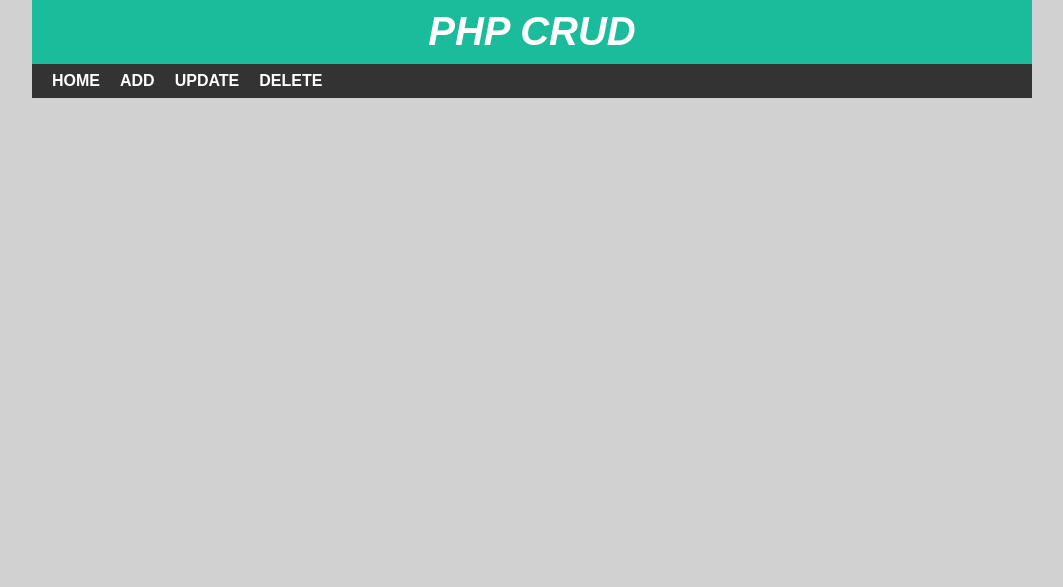
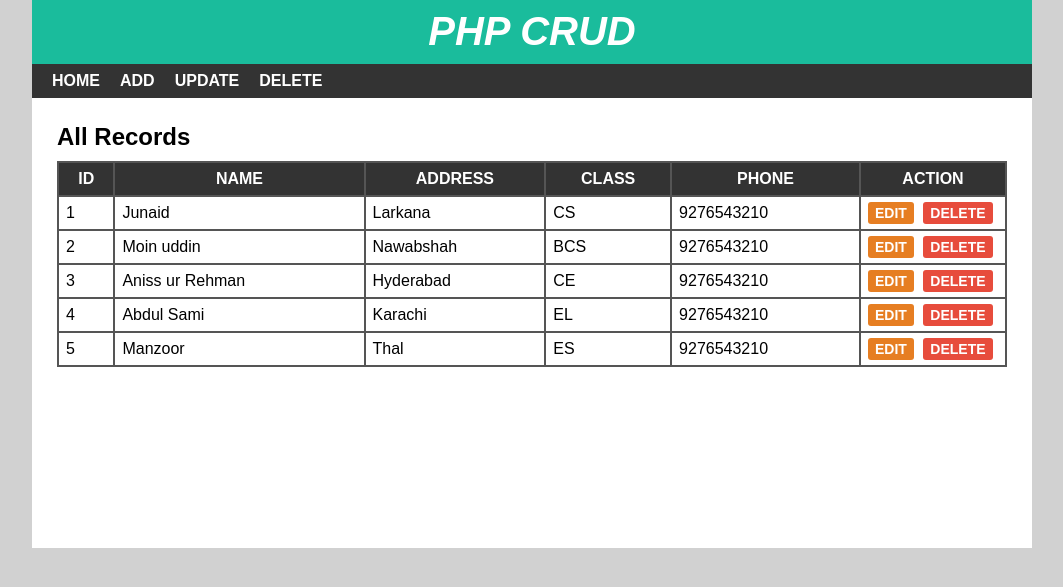
Before and after one commit to JunaidSikander/PHP-CRUD, a PHP site: page / in a window 1280 px wide. Shown: the part 51-638 px from the top of the page, without its empty margins (108-1171 px from the left). Run offline with PHP 8.4, Linux system fonts and the light colour scheme.

Commit message:
[ADD] Home content

```diff
--- a/index.php
+++ b/index.php
@@ -1,2 +1,76 @@
 <?php
-    include 'components/header.php';
+include 'components/header.php';
+?>
+<div id="main-content">
+    <h2>All Records</h2>
+    <table cellpadding="7px">
+        <thead>
+        <th>Id</th>
+        <th>Name</th>
+        <th>Address</th>
+        <th>Class</th>
+        <th>Phone</th>
+        <th>Action</th>
+        </thead>
+        <tbody>
+        <tr>
+            <td>1</td>
+            <td>Junaid</td>
+            <td>Larkana</td>
+            <td>CS</td>
+            <td>9276543210</td>
+            <td>
+                <a href='components/edit.php'>Edit</a>
+                <a href='components/delete.php'>Delete</a>
+            </td>
+        </tr>
+        <tr>
+            <td>2</td>
+            <td>Moin uddin</td>
+            <td>Nawabshah</td>
+            <td>BCS</td>
+            <td>9276543210</td>
+            <td>
+                <a href='components/edit.php'>Edit</a>
+                <a href='components/delete.php'>Delete</a>
+            </td>
+        </tr>
+        <tr>
+            <td>3</td>
+            <td>Aniss ur Rehman</td>
+            <td>Hyderabad</td>
+            <td>CE</td>
+            <td>9276543210</td>
+            <td>
+                <a href='components/edit.php'>Edit</a>
+                <a href='components/delete.php'>Delete</a>
+            </td>
+        </tr>
+        <tr>
+            <td>4</td>
+            <td>Abdul Sami</td>
+            <td>Karachi</td>
+            <td>EL</td>
+            <td>9276543210</td>
+            <td>
+                <a href='components/edit.php'>Edit</a>
+                <a href='components/delete.php'>Delete</a>
+            </td>
+        </tr>
+        <tr>
+            <td>5</td>
+            <td>Manzoor</td>
+            <td>Thal</td>
+            <td>ES</td>
+            <td>9276543210</td>
+            <td>
+                <a href='components/edit.php'>Edit</a>
+                <a href='components/delete.php'>Delete</a>
+            </td>
+        </tr>
+        </tbody>
+    </table>
+</div>
+</div>
+</body>
+</html>
--- a/styles/style.css
+++ b/styles/style.css
@@ -52,3 +52,119 @@ body{
 #menu ul li a:hover{
     background-color: rgba(255,255,255,0.2);
 }
+
+#main-content{
+     padding: 25px;
+    min-height: 400px;
+}
+#main-content h2{
+    margin: 0 0 10px;
+    text-transform: capitalize;
+}
+
+#main-content table{
+    width: 100%;
+    background-color: #555;
+    margin: 0 0 20px;
+}
+
+#main-content table th{
+    color: #fff;
+    background-color: #333;
+    text-transform: uppercase;
+}
+#main-content table th:last-child{
+    width: 130px;
+}
+#main-content table td{
+    background-color: #fff;
+}
+#main-content table td a{
+    font-size: 14px;
+    font-weight: 600;
+    text-transform: uppercase;
+    padding: 3px 7px;
+    color: #fff;
+    background-color: #e67e22;
+    text-decoration: none;
+    border-radius: 3px;
+}
+#main-content table td a:nth-child(2){
+    background-color: #e74c3c;
+    margin: 0 0 0 5px;
+}
+
+#main-content .post-form{
+    width: 50%;
+    padding: 25px;
+    margin: 0 auto;
+    background-color: #f5f5f5;
+    border-radius: 10px;
+}
+
+#main-content .post-form .form-group{
+    margin: 0 0 15px;
+}
+
+#main-content .post-form .form-group label{
+    width: 30%;
+    display: inline-block;
+    font-weight: 600;
+}
+#main-content .post-form .form-group input,
+#main-content .post-form .form-group select{
+    font-size: 16px;
+    width: 66%;
+    display: inline-block;
+    padding: 5px;
+    margin: 0;
+}
+#main-content .post-form .form-group select{
+    width: 69%;
+}
+
+#main-content .post-form .submit{
+    font-size: 17px;
+    letter-spacing: 1px;
+    text-transform: uppercase;
+    padding: 5px 10px;
+    color: #fff;
+    background-color: #333;
+    border: none;
+    border-radius: 5px;
+    margin: 0 0 0 30%;
+    cursor: pointer;
+    transition: all 0.3s;
+}
+
+#main-content .post-form .submit:hover{
+    box-shadow: 0 0 5px #555;
+}
+
+#main-content .pagination{
+    padding: 0;
+    margin: 0;
+    list-style: none;
+}
+
+#main-content .pagination li{
+    display: inline-block;
+}
+
+#main-content .pagination li a{
+    height: 30px;
+    width: 30px;
+    line-height: 30px;
+    font-size: 18px;
+    text-align: center;
+    text-decoration: none;
+    color: #fff;
+    background-color: #1abc9c;
+    display: block;
+    margin: 0 5px 0 0;
+    transition: all 0.3s;
+}
+
+#main-content .pagination li a:hover{
+    background-color: #333;
+}
```
